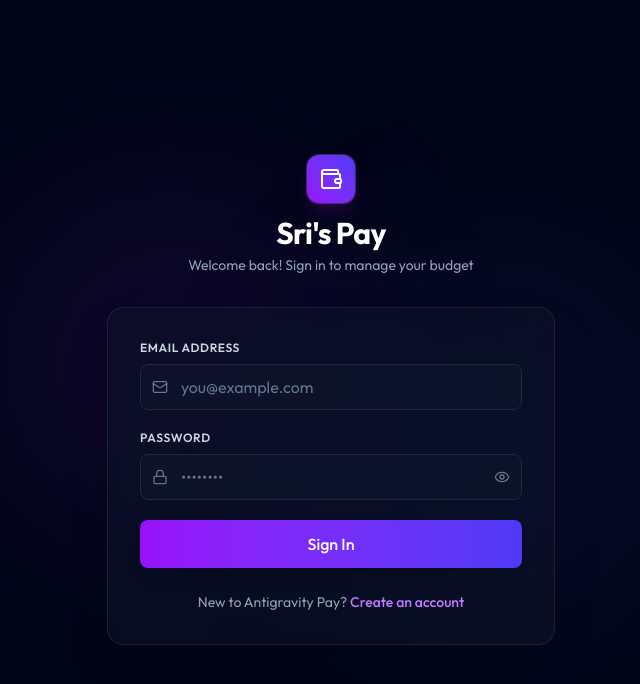
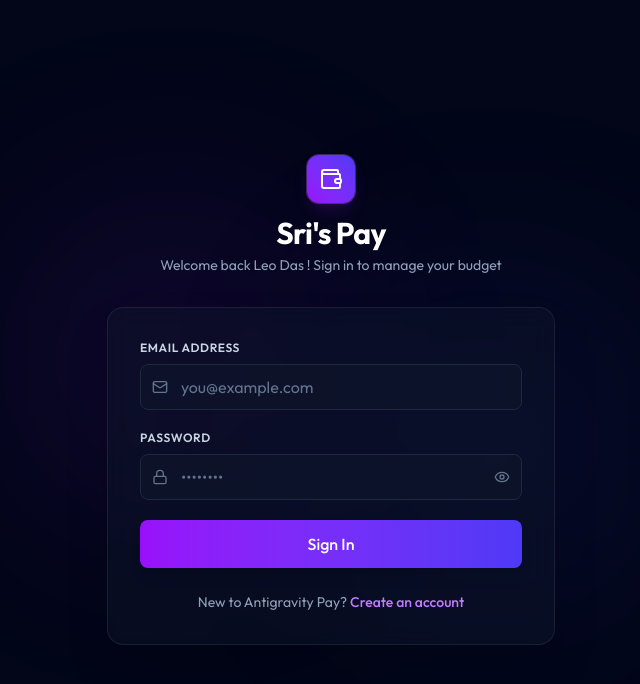
Before and after one commit to SriAhilesh/expense-tracker-frontend, a React (Vite) app: page /login in a window 1280 px wide. Shown: the top 684 px of the page, without its empty margins (309-949 px from the left). Built offline with nearby package versions, Linux system fonts and the light colour scheme; no server answers.

Commit message:
Adding changes in login page to check Cloudfront deployment in dev

```diff
--- a/src/pages/Login.tsx
+++ b/src/pages/Login.tsx
@@ -46,7 +46,7 @@ export const Login: React.FC = () => {
             <Wallet className="w-6 h-6 text-white" />
           </div>
           <h2 className="text-3xl font-bold text-white tracking-tight">Sri's Pay</h2>
-          <p className="text-slate-400 text-sm mt-1">Welcome back! Sign in to manage your budget</p>
+          <p className="text-slate-400 text-sm mt-1">Welcome back Leo Das ! Sign in to manage your budget</p>
         </div>
 
         {/* Login Form Panel */}
```
